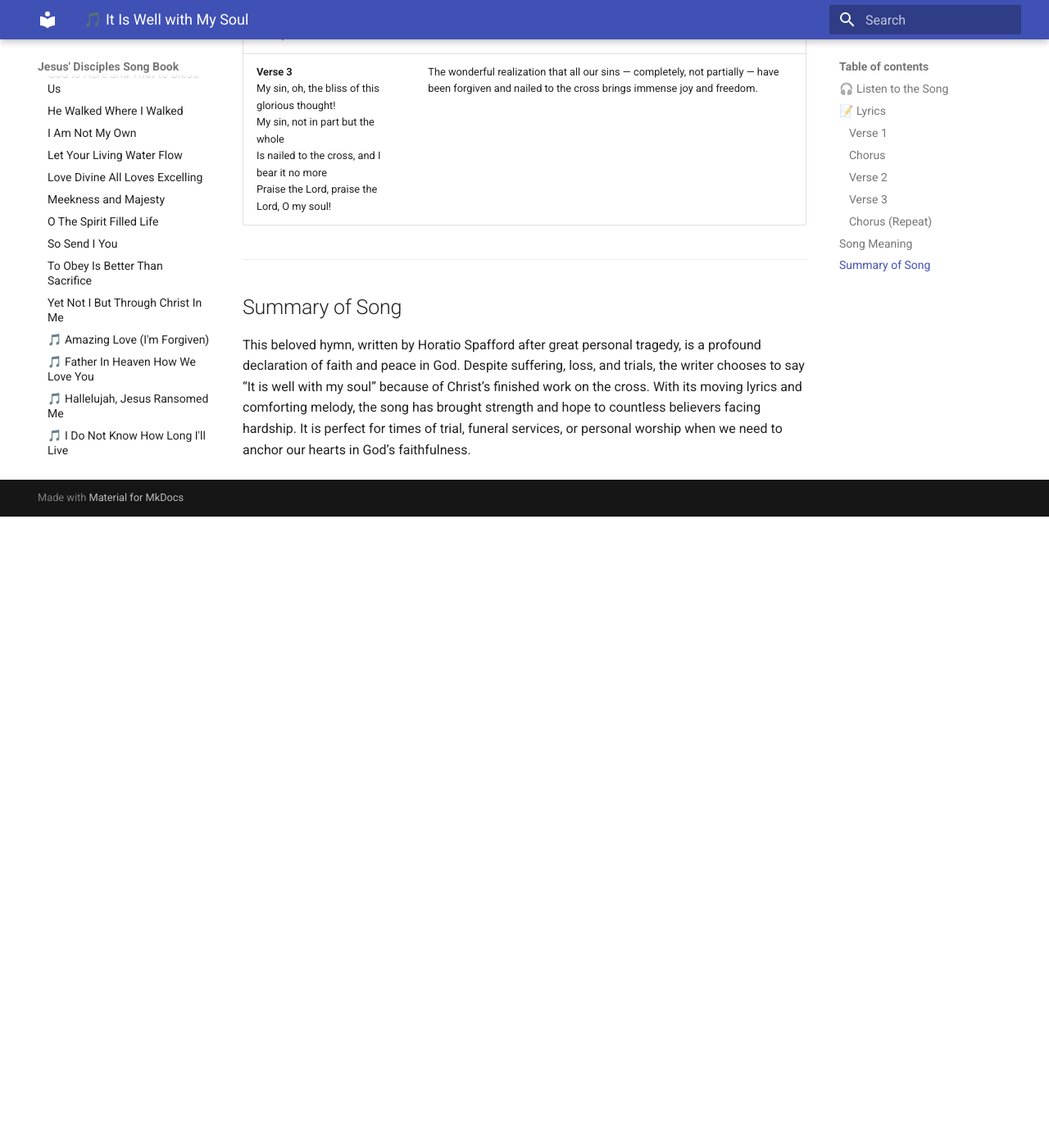
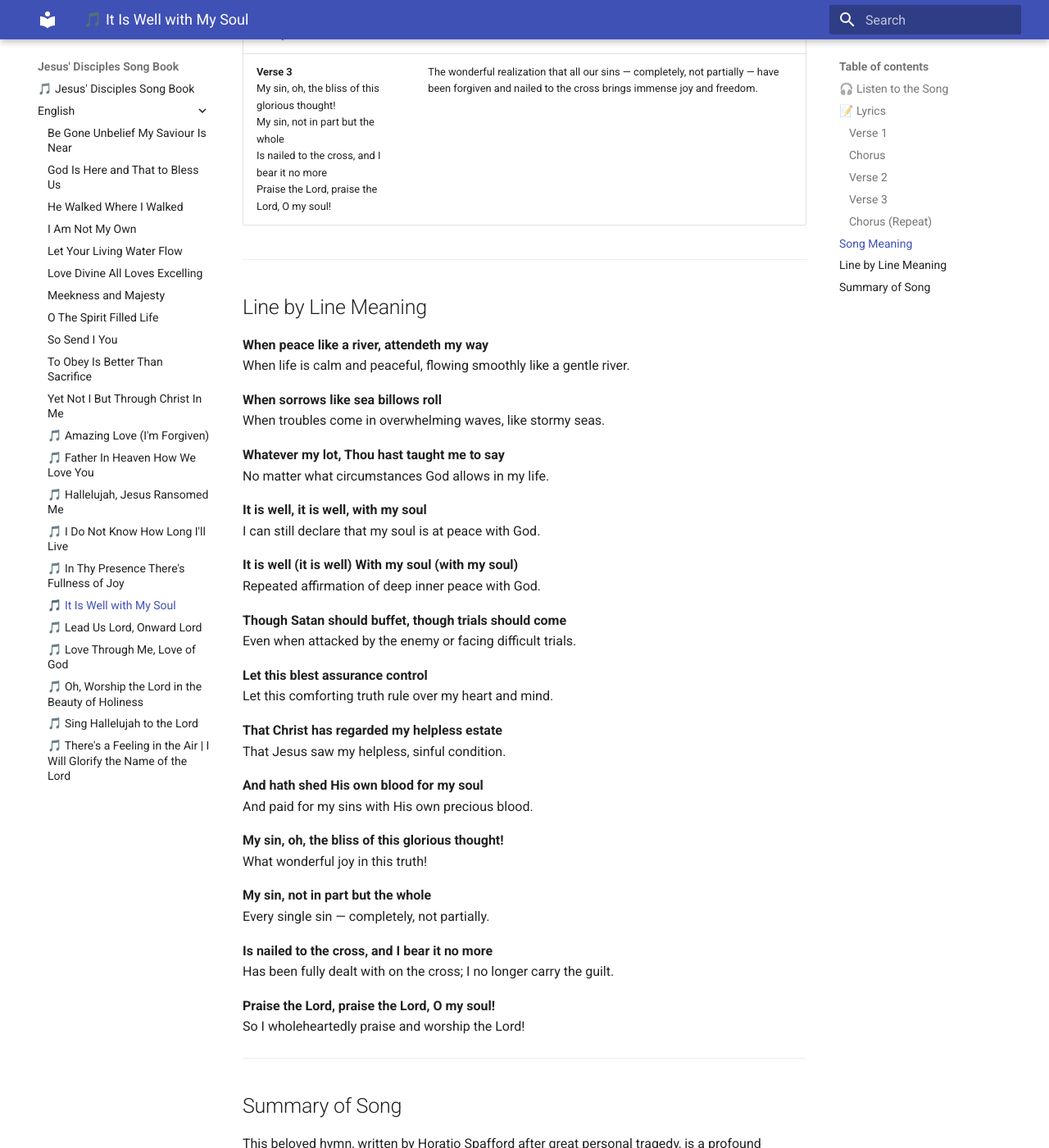
Before and after one commit to suchandra252/Jesus-Disciples-Song-Book, an MkDocs documentation site: the page built from docs/english/it-is-well-with-my-soul.md, in a window 1280 px wide and 1400 px high, scrolled down 2233 px. Shown: the whole window at 82% size. Built offline with MkDocs 1.6.1 and Material for MkDocs 9.7.7, drawn with Linux system fonts in a browser that asks for light colours; before the commit the page ends 2863 px from its top, so only the background shows below that.

Commit message:
Add line-by-line meanings and summary for hymn
Added line-by-line meanings for the hymn 'It Is Well With My Soul' to enhance understanding and provide context for each verse. Included a summary of the song's significance and background.

```diff
--- a/docs/english/it-is-well-with-my-soul.md
+++ b/docs/english/it-is-well-with-my-soul.md
@@ -58,6 +58,49 @@
 
 ---
 
+## Line by Line Meaning
+
+**When peace like a river, attendeth my way**
+When life is calm and peaceful, flowing smoothly like a gentle river.
+
+**When sorrows like sea billows roll**
+When troubles come in overwhelming waves, like stormy seas.
+
+**Whatever my lot, Thou hast taught me to say**
+No matter what circumstances God allows in my life.
+
+**It is well, it is well, with my soul**
+I can still declare that my soul is at peace with God.
+
+**It is well (it is well) With my soul (with my soul)**
+Repeated affirmation of deep inner peace with God.
+
+**Though Satan should buffet, though trials should come**
+Even when attacked by the enemy or facing difficult trials.
+
+**Let this blest assurance control**
+Let this comforting truth rule over my heart and mind.
+
+**That Christ has regarded my helpless estate**
+That Jesus saw my helpless, sinful condition.
+
+**And hath shed His own blood for my soul**
+And paid for my sins with His own precious blood.
+
+**My sin, oh, the bliss of this glorious thought!**
+What wonderful joy in this truth!
+
+**My sin, not in part but the whole**
+Every single sin — completely, not partially.
+
+**Is nailed to the cross, and I bear it no more**
+Has been fully dealt with on the cross; I no longer carry the guilt.
+
+**Praise the Lord, praise the Lord, O my soul!**
+So I wholeheartedly praise and worship the Lord!
+
+---
+
 ## Summary of Song
 
 This beloved hymn, written by Horatio Spafford after great personal tragedy, is a profound declaration of faith and peace in God. Despite suffering, loss, and trials, the writer chooses to say “It is well with my soul” because of Christ’s finished work on the cross. With its moving lyrics and comforting melody, the song has brought strength and hope to countless believers facing hardship. It is perfect for times of trial, funeral services, or personal worship when we need to anchor our hearts in God’s faithfulness.
```
